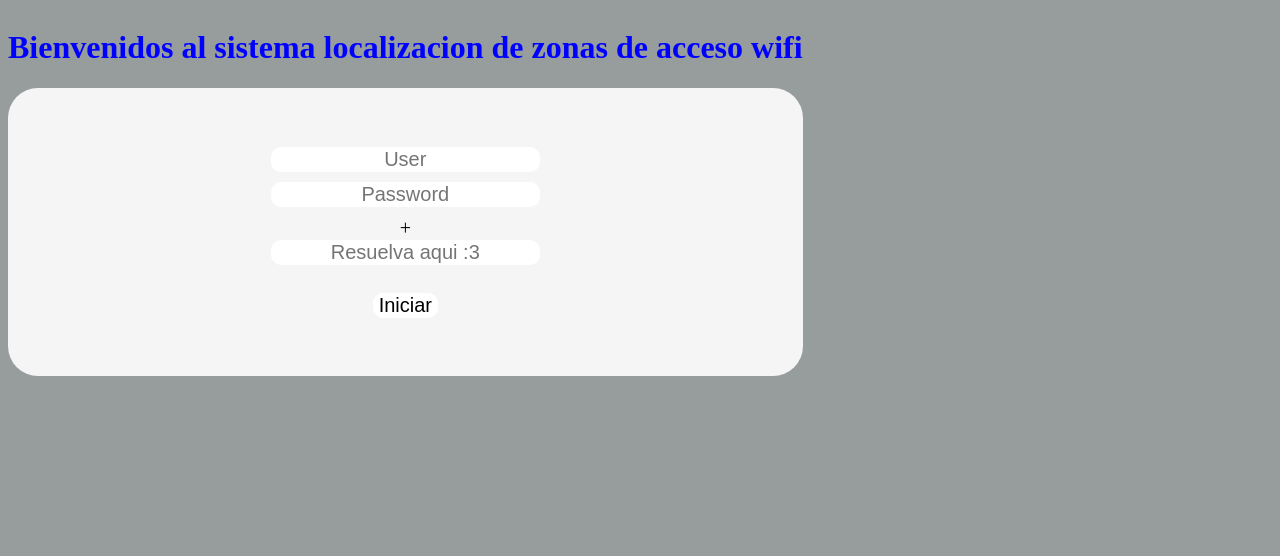
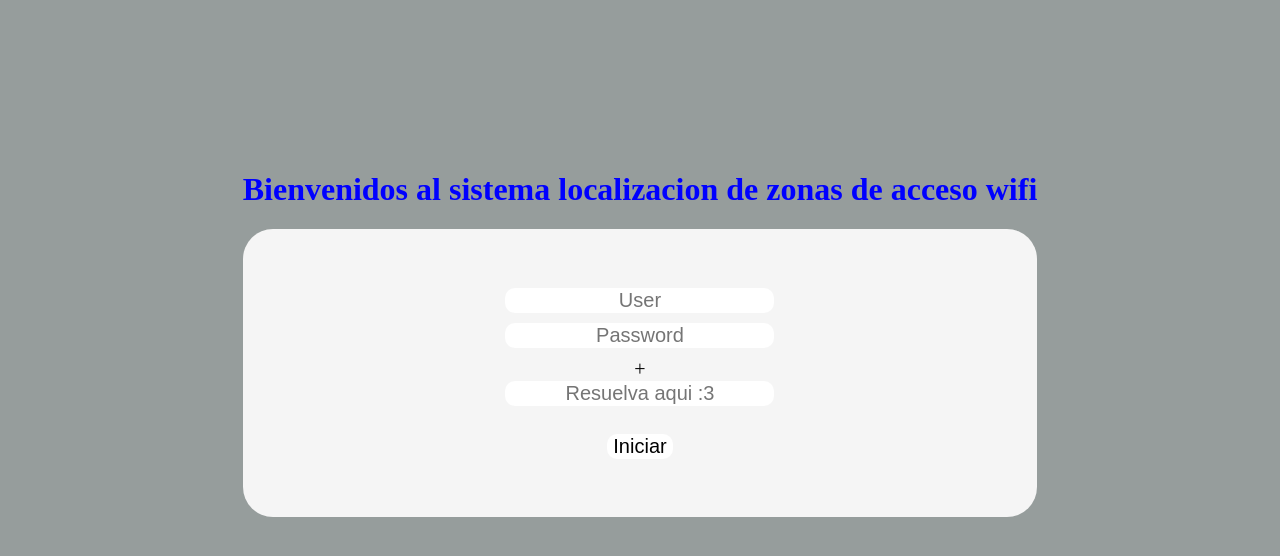
Before and after one commit to DanielBanquet11/ejercicio, a React (Vite) app: page / in a window 1280 px wide. Shown: the top 556 px of the page. Built offline with nearby package versions, Linux system fonts and the light colour scheme.

Commit message:
Update styles.css

```diff
--- a/src/styles.css
+++ b/src/styles.css
@@ -3,7 +3,10 @@ body{
     background-color: absolute;
     background-repeat: repeat;
     background-color: rgb(150, 157, 156);
+    height: 650px;
     display: flex;
+    justify-content: center;
+    align-items: center;
 }
 form{
     background: rgb(245, 245, 245);
```
